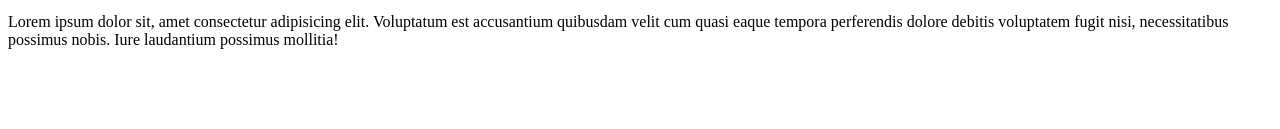
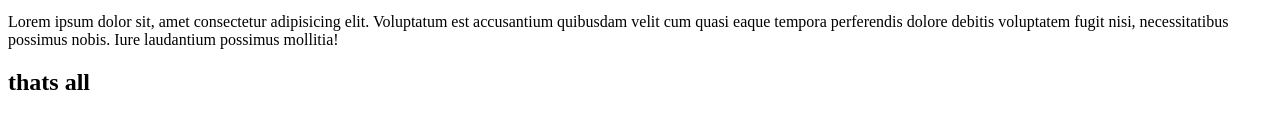
Before and after one commit to souravjawaliya/FirstRepository, a plain HTML site: page index.html in a window 1280 px wide. Shown: the part 137-266 px from the top of the page. Drawn offline with Linux system fonts and the light colour scheme.

Commit message:
Added header in index.html

```diff
--- a/index.html
+++ b/index.html
@@ -14,5 +14,6 @@
     <p>
         Lorem ipsum dolor sit, amet consectetur adipisicing elit. Voluptatum est accusantium quibusdam velit cum quasi eaque tempora perferendis dolore debitis voluptatem fugit nisi, necessitatibus possimus nobis. Iure laudantium possimus mollitia!
     </p>
+    <h2> thats all</h2>
 </body>
 </html>
```
